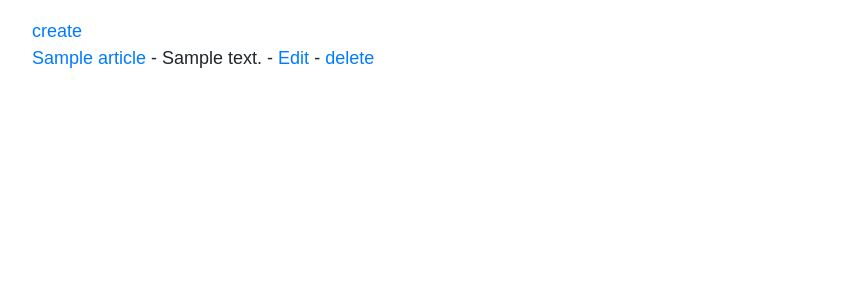
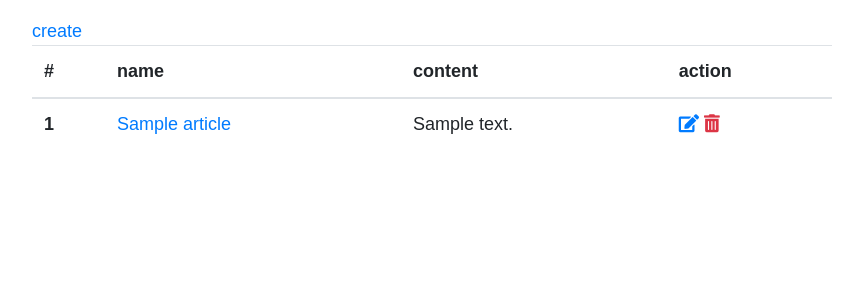
Before and after one commit to tcrepy/symfony-esgi, a Symfony app: template templates/article/index.html.twig in a window 1280 px wide. Shown: the top 300 px of the page, without its empty margins (208-1071 px from the left). Run offline with Twig, Linux system fonts and the light colour scheme; the template is opened without the code that fills it: most values are stand-ins (such as "Sample title", 1, 10 or a date in 2020); some libraries are stand-ins or nearby versions.

Commit message:
FEAT styling vue

```diff
--- a/src/Controller/ArticleController.php
+++ b/src/Controller/ArticleController.php
@@ -110,6 +110,7 @@ class ArticleController extends AbstractController
         $em = $this->getDoctrine()->getManager();
         $em->remove($article);
         $em->flush();
+        $this->addFlash('success', 'L\'article a bien été supprimé');
         return $this->redirectToRoute('article_controller_index');
     }
 }
--- a/src/Entity/Tag.php
+++ b/src/Entity/Tag.php
@@ -16,7 +16,7 @@ class Tag
      */
     private $id;
 
-    public function getId(): ?int
+    public function getId(): int
     {
         return $this->id;
     }
--- a/templates/article/index.html.twig
+++ b/templates/article/index.html.twig
@@ -3,16 +3,48 @@
 
 {% block body %}
     <style>
-    .example-wrapper { margin: 1em auto; max-width: 800px; width: 95%; font: 18px/1.5 sans-serif; }
-    .example-wrapper code { background: #F5F5F5; padding: 2px 6px; }
+        .example-wrapper {
+            margin: 1em auto;
+            max-width: 800px;
+            width: 95%;
+            font: 18px/1.5 sans-serif;
+        }
+
+        .example-wrapper code {
+            background: #F5F5F5;
+            padding: 2px 6px;
+        }
     </style>
 
     <div class="example-wrapper">
         <a href="{{ path('article_controller_create') }}">create</a>
+        <table class="table">
+            <thead>
+            <tr>
+                <th scope="col">#</th>
+                <th scope="col">name</th>
+                <th scope="col">content</th>
+                <th scope="col">action</th>
+            </tr>
+            </thead>
+            <tbody>
+
             {% for article in articles %}
-        <p><a href="{{ path('article_controller_show', {'id': article.id}) }}">{{ article.name }}</a> - {{ article.content }} - <a href="{{ path('article_controller_update', {'id': article.id}) }}">Edit</a> - <a href="{{ path('article_controller_delete', {'id': article.id}) }}">delete</a></p>
+                <tr>
+                    <th scope="row">{{ loop.index }}</th>
+                    <td><a href="{{ path('article_controller_show', {'id': article.id}) }}">{{ article.name }}</a></td>
+                    <td>{{ article.content }}</td>
+                    <td>
+                        <a href="{{ path('article_controller_update', {'id': article.id}) }}"><i class="fas fa-edit"></i></a>
+                        <a href="{{ path('article_controller_delete', {'id': article.id}) }}"><i class="fas fa-trash-alt text-danger"></i></a>
+                    </td>
+                </tr>
             {% else %}
-        <p>Il n'y a aucun article</p>
+                <tr>
+                    <th colspan="100%">Il n'y a aucun article</th>
+                </tr>
             {% endfor %}
+            </tbody>
+        </table>
     </div>
 {% endblock %}
--- a/templates/article/show.html.twig
+++ b/templates/article/show.html.twig
@@ -1,11 +1,7 @@
 {% extends 'base.html.twig' %}
 
 {% block body %}
-    <div class="row">
-        <div class="col-sm"><a href="{{ path('article_controller_index') }}">
-                <button type="button" class="btn btn-primary">Retour</button>
-            </a></div>
-    </div>
+    {% include 'back.html.twig' with {'path': 'article_controller_index'} %}
     <div class="row">
         <div class="col-sm">
             <p>
--- a/templates/base.html.twig
+++ b/templates/base.html.twig
@@ -8,6 +8,13 @@
 </head>
 <body>
 <div class="container-fluid">
+    {% for label, messages in app.flashes %}
+        {% for message in messages %}
+            <div class="alert alert-{{ label }}" role="alert">
+                {{ message }}
+            </div>
+        {% endfor %}
+    {% endfor %}
     {% block body %}{% endblock %}
 </div>
 {% block javascripts %}{% endblock %}
@@ -15,10 +22,19 @@
 </html>
 
 {% block head_css %}
-    <link rel="stylesheet" href="https://stackpath.bootstrapcdn.com/bootstrap/4.1.3/css/bootstrap.min.css" integrity="sha384-MCw98/SFnGE8fJT3GXwEOngsV7Zt27NXFoaoApmYm81iuXoPkFOJwJ8ERdknLPMO" crossorigin="anonymous">
+    <link rel="stylesheet" href="https://stackpath.bootstrapcdn.com/bootstrap/4.1.3/css/bootstrap.min.css"
+          integrity="sha384-MCw98/SFnGE8fJT3GXwEOngsV7Zt27NXFoaoApmYm81iuXoPkFOJwJ8ERdknLPMO" crossorigin="anonymous">
+    <link rel="stylesheet" href="https://use.fontawesome.com/releases/v5.5.0/css/all.css"
+          integrity="sha384-B4dIYHKNBt8Bc12p+WXckhzcICo0wtJAoU8YZTY5qE0Id1GSseTk6S+L3BlXeVIU" crossorigin="anonymous">
 {% endblock %}
 {% block head_js %}
-    <script src="https://code.jquery.com/jquery-3.3.1.slim.min.js" integrity="sha384-q8i/X+965DzO0rT7abK41JStQIAqVgRVzpbzo5smXKp4YfRvH+8abtTE1Pi6jizo" crossorigin="anonymous"></script>
-    <script src="https://cdnjs.cloudflare.com/ajax/libs/popper.js/1.14.3/umd/popper.min.js" integrity="sha384-ZMP7rVo3mIykV+2+9J3UJ46jBk0WLaUAdn689aCwoqbBJiSnjAK/l8WvCWPIPm49" crossorigin="anonymous"></script>
-    <script src="https://stackpath.bootstrapcdn.com/bootstrap/4.1.3/js/bootstrap.min.js" integrity="sha384-ChfqqxuZUCnJSK3+MXmPNIyE6ZbWh2IMqE241rYiqJxyMiZ6OW/JmZQ5stwEULTy" crossorigin="anonymous"></script>
+    <script src="https://code.jquery.com/jquery-3.3.1.slim.min.js"
+            integrity="sha384-q8i/X+965DzO0rT7abK41JStQIAqVgRVzpbzo5smXKp4YfRvH+8abtTE1Pi6jizo"
+            crossorigin="anonymous"></script>
+    <script src="https://cdnjs.cloudflare.com/ajax/libs/popper.js/1.14.3/umd/popper.min.js"
+            integrity="sha384-ZMP7rVo3mIykV+2+9J3UJ46jBk0WLaUAdn689aCwoqbBJiSnjAK/l8WvCWPIPm49"
+            crossorigin="anonymous"></script>
+    <script src="https://stackpath.bootstrapcdn.com/bootstrap/4.1.3/js/bootstrap.min.js"
+            integrity="sha384-ChfqqxuZUCnJSK3+MXmPNIyE6ZbWh2IMqE241rYiqJxyMiZ6OW/JmZQ5stwEULTy"
+            crossorigin="anonymous"></script>
 {% endblock %}
```
Also changed, not shown: templates/article/create.html.twig (+2 -5 lines), templates/article/update.html.twig (+2 -5 lines), templates/back.html.twig (added, +7 -0 lines). Lines whose indentation alone changed are shown as unchanged.
